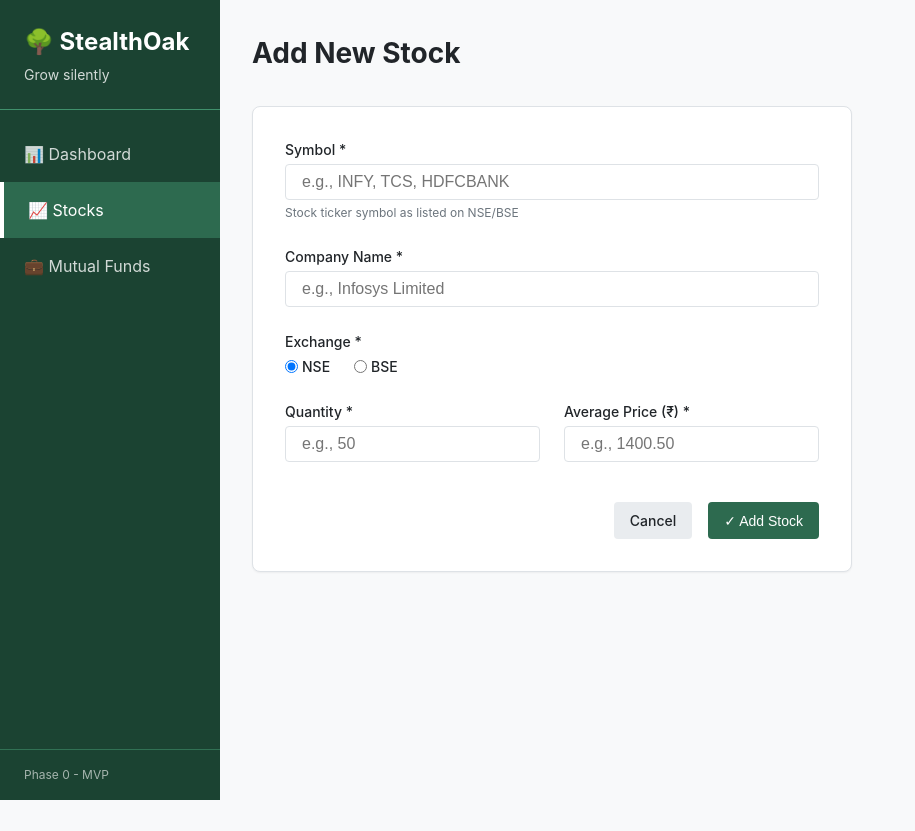
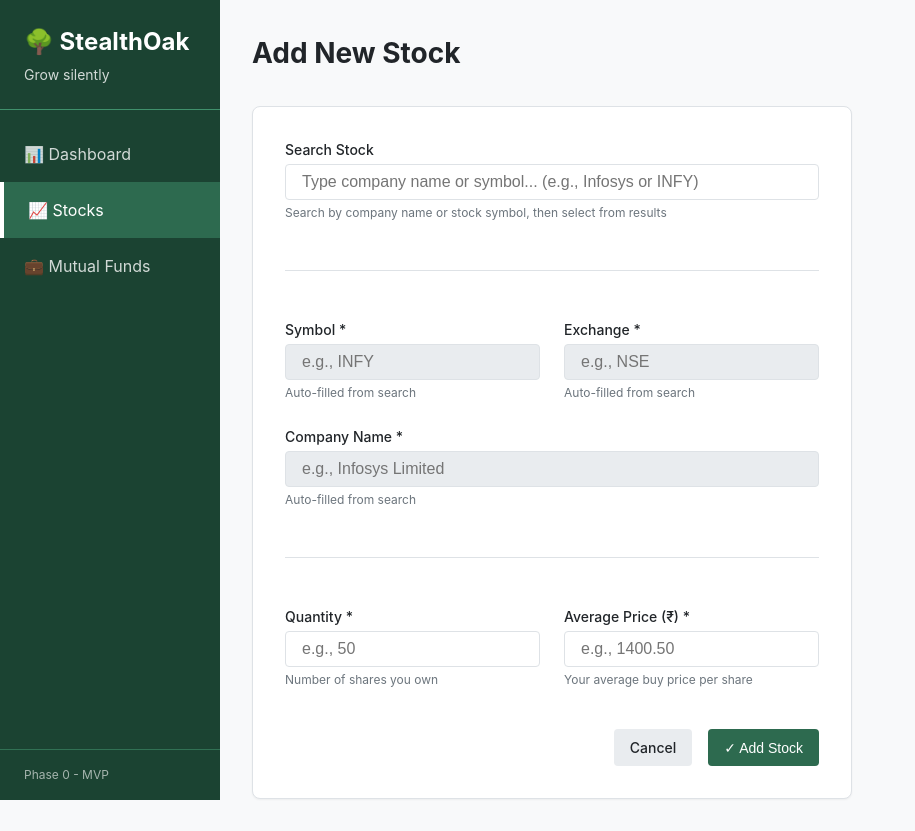
Before and after one commit to Msamaritan/StealthOak, a FastAPI app: page /stocks/add in a window 1280 px wide. Shown: the whole page, without its empty margins (0-915 px from the left). Before the commit the page ends 800 px from the top, so only its background shows below. Run offline with FastAPI, Linux system fonts and the light colour scheme.

```diff
--- a/app/routers/stocks.py
+++ b/app/routers/stocks.py
@@ -12,7 +12,7 @@ from sqlalchemy.ext.asyncio import AsyncSession
 
 from app.database import get_db
 from app.models import Holding, Portfolio
-from app.schemas import HoldingCreate, HoldingResponse
+from app.schemas import HoldingCreate
 from app.services.price_fetcher import price_fetcher
 from app.services.portfolio_stats import portfolio_stats
 
@@ -70,6 +70,27 @@ async def add_stock_page(request: Request):
 # ----------------------------------------
 # API ENDPOINTS
 # ----------------------------------------
+
+@router.get("/api/search")
+async def search_stocks(q: str = ""):
+    """
+    Search stocks by name or symbol.
+
+    Example:
+        GET /stocks/api/search?q=infosys
+        GET /stocks/api/search?q=TCS
+
+    Returns:
+        [
+            {"symbol": "INFY", "name": "Infosys Limited", "exchange": "NSE"},
+            {"symbol": "INFY", "name": "Infosys Limited", "exchange": "BSE"},
+        ]
+    """
+    if not q or len(q) < 2:
+        return []
+
+    results = await price_fetcher.search_stocks(q)
+    return results
 
 @router.post("/api", status_code=status.HTTP_201_CREATED)
 async def create_stock(
--- a/app/static/css/style.css
+++ b/app/static/css/style.css
@@ -554,7 +554,7 @@ a:hover {
 }
 
 /* --------------------------------------------
-   SEARCH RESULTS (MF Search)
+   SEARCH RESULTS
    -------------------------------------------- */
 .search-results {
     display: none;
@@ -567,6 +567,7 @@ a:hover {
     border-radius: var(--radius-sm);
     box-shadow: var(--shadow-md);
     z-index: 100;
+    margin-top: 4px;
 }
 
 .form-group {
@@ -577,6 +578,10 @@ a:hover {
     padding: var(--spacing-sm) var(--spacing-md);
     cursor: pointer;
     border-bottom: 1px solid var(--color-border);
+    display: flex;
+    flex-wrap: wrap;
+    align-items: center;
+    gap: var(--spacing-sm);
 }
 
 .search-item:hover {
@@ -588,11 +593,26 @@ a:hover {
 }
 
 .search-item strong {
-    display: block;
-    font-size: 0.875rem;
+    font-size: 0.9rem;
+    color: var(--color-primary);
 }
 
 .search-item small {
+    color: var(--color-text-muted);
+}
+
+.search-item .stock-name {
+    flex: 1;
+    font-size: 0.85rem;
+    color: var(--color-text);
+}
+
+.search-item .exchange-badge {
+    background: var(--color-surface-dark);
+    padding: 2px 8px;
+    border-radius: var(--radius-sm);
+    font-size: 0.7rem;
+    font-weight: 600;
     color: var(--color-text-muted);
 }
 
--- a/app/templates/stocks/add.html
+++ b/app/templates/stocks/add.html
@@ -20,17 +20,50 @@
     {% endif %}
 
     <form method="POST" action="/stocks/add" class="add-form">
+        <!-- Search Box -->
         <div class="form-group">
-            <label for="symbol">Symbol *</label>
+            <label for="search">Search Stock</label>
             <input
                 type="text"
-                id="symbol"
-                name="symbol"
-                placeholder="e.g., INFY, TCS, HDFCBANK"
-                value="{{ form_data.symbol if form_data else '' }}"
-                required
+                id="search"
+                placeholder="Type company name or symbol... (e.g., Infosys or INFY)"
+                autocomplete="off"
             >
-            <small>Stock ticker symbol as listed on NSE/BSE</small>
+            <small>Search by company name or stock symbol, then select from results</small>
+            <div id="searchResults" class="search-results"></div>
+        </div>
+
+        <hr>
+
+        <!-- Selected Stock Details (Auto-filled) -->
+        <div class="form-row">
+            <div class="form-group">
+                <label for="symbol">Symbol *</label>
+                <input
+                    type="text"
+                    id="symbol"
+                    name="symbol"
+                    placeholder="e.g., INFY"
+                    value="{{ form_data.symbol if form_data else '' }}"
+                    readonly
+                    required
+                >
+                <small>Auto-filled from search</small>
+            </div>
+
+            <div class="form-group">
+                <label for="exchange">Exchange *</label>
+                <input
+                    type="text"
+                    id="exchange"
+                    name="exchange"
+                    placeholder="e.g., NSE"
+                    value="{{ form_data.exchange if form_data else '' }}"
+                    readonly
+                    required
+                >
+                <small>Auto-filled from search</small>
+            </div>
         </div>
 
         <div class="form-group">
@@ -41,34 +74,15 @@
                 name="name"
                 placeholder="e.g., Infosys Limited"
                 value="{{ form_data.name if form_data else '' }}"
+                readonly
                 required
             >
+            <small>Auto-filled from search</small>
         </div>
 
-        <div class="form-group">
-            <label for="exchange">Exchange *</label>
-            <div class="radio-group">
-                <label class="radio-label">
-                    <input
-                        type="radio"
-                        name="exchange"
-                        value="NSE"
-                        {{ 'checked' if (form_data and form_data.exchange == 'NSE') or not form_data else '' }}
-                    >
-                    NSE
-                </label>
-                <label class="radio-label">
-                    <input
-                        type="radio"
-                        name="exchange"
-                        value="BSE"
-                        {{ 'checked' if form_data and form_data.exchange == 'BSE' else '' }}
-                    >
-                    BSE
-                </label>
-            </div>
-        </div>
+        <hr>
 
+        <!-- User Input Fields -->
         <div class="form-row">
             <div class="form-group">
                 <label for="quantity">Quantity *</label>
@@ -82,6 +96,7 @@
                     step="0.01"
                     required
                 >
+                <small>Number of shares you own</small>
             </div>
 
             <div class="form-group">
@@ -96,13 +111,127 @@
                     step="0.01"
                     required
                 >
+                <small>Your average buy price per share</small>
             </div>
         </div>
 
         <div class="form-actions">
             <a href="/stocks" class="btn btn-secondary">Cancel</a>
-            <button type="submit" class="btn btn-primary">✓ Add Stock</button>
+            <button type="submit" class="btn btn-primary" id="submitBtn" disabled>✓ Add Stock</button>
         </div>
     </form>
 </div>
 {% endblock %}
+
+{% block extra_scripts %}
+<script>
+    // DOM Elements
+    const searchInput = document.getElementById('search');
+    const searchResults = document.getElementById('searchResults');
+    const symbolInput = document.getElementById('symbol');
+    const nameInput = document.getElementById('name');
+    const exchangeInput = document.getElementById('exchange');
+    const quantityInput = document.getElementById('quantity');
+    const submitBtn = document.getElementById('submitBtn');
+
+    let searchTimeout = null;
+
+    // Search as user types
+    searchInput.addEventListener('input', function() {
+        const query = this.value.trim();
+
+        // Clear previous timeout
+        if (searchTimeout) clearTimeout(searchTimeout);
+
+        // Hide results if query is too short
+        if (query.length < 2) {
+            searchResults.innerHTML = '';
+            searchResults.style.display = 'none';
+            return;
+        }
+
+        // Show loading
+        searchResults.innerHTML = '<div class="search-item no-results">🔍 Searching...</div>';
+        searchResults.style.display = 'block';
+
+        // Debounce: wait 400ms after user stops typing
+        searchTimeout = setTimeout(async function() {
+            try {
+                const response = await fetch('/stocks/api/search?q=' + encodeURIComponent(query));
+                const stocks = await response.json();
+
+                if (stocks.length === 0) {
+                    searchResults.innerHTML = '<div class="search-item no-results">No stocks found for "' + query + '"</div>';
+                } else {
+                    let html = '';
+                    for (let i = 0; i < stocks.length; i++) {
+                        const stock = stocks[i];
+                        // Escape quotes in name
+                        const safeName = stock.name.replace(/'/g, "\\'").replace(/"/g, '\\"');
+                        html += '<div class="search-item" data-symbol="' + stock.symbol + '" data-name="' + safeName + '" data-exchange="' + stock.exchange + '">';
+                        html += '<strong>' + stock.symbol + '</strong>';
+                        html += '<span class="stock-name">' + stock.name + '</span>';
+                        html += '<span class="exchange-badge">' + stock.exchange + '</span>';
+                        html += '</div>';
+                    }
+                    searchResults.innerHTML = html;
+
+                    // Add click handlers to results
+                    const items = searchResults.querySelectorAll('.search-item');
+                    items.forEach(function(item) {
+                        item.addEventListener('click', function() {
+                            selectStock(
+                                this.dataset.symbol,
+                                this.dataset.name,
+                                this.dataset.exchange
+                            );
+                        });
+                    });
+                }
+
+                searchResults.style.display = 'block';
+            } catch (error) {
+                console.error('Search error:', error);
+                searchResults.innerHTML = '<div class="search-item no-results">Error searching. Please try again.</div>';
+            }
+        }, 400);
+    });
+
+    // Select a stock from search results
+    function selectStock(symbol, name, exchange) {
+        symbolInput.value = symbol;
+        nameInput.value = name;
+        exchangeInput.value = exchange;
+        searchInput.value = symbol + ' - ' + name + ' (' + exchange + ')';
+        searchResults.style.display = 'none';
+
+        // Enable submit button
+        submitBtn.disabled = false;
+
+        // Focus on quantity field
+        quantityInput.focus();
+    }
+
+    // Hide results when clicking outside
+    document.addEventListener('click', function(e) {
+        if (!searchInput.contains(e.target) && !searchResults.contains(e.target)) {
+            searchResults.style.display = 'none';
+        }
+    });
+
+    // Re-show results when focusing on search input
+    searchInput.addEventListener('focus', function() {
+        if (searchResults.innerHTML && searchResults.innerHTML.trim() !== '') {
+            searchResults.style.display = 'block';
+        }
+    });
+
+    // Enable submit if all fields have values (for form re-submission with errors)
+    function checkFormValid() {
+        if (symbolInput.value && nameInput.value && exchangeInput.value) {
+            submitBtn.disabled = false;
+        }
+    }
+    checkFormValid();
+</script>
+{% endblock %}
```
